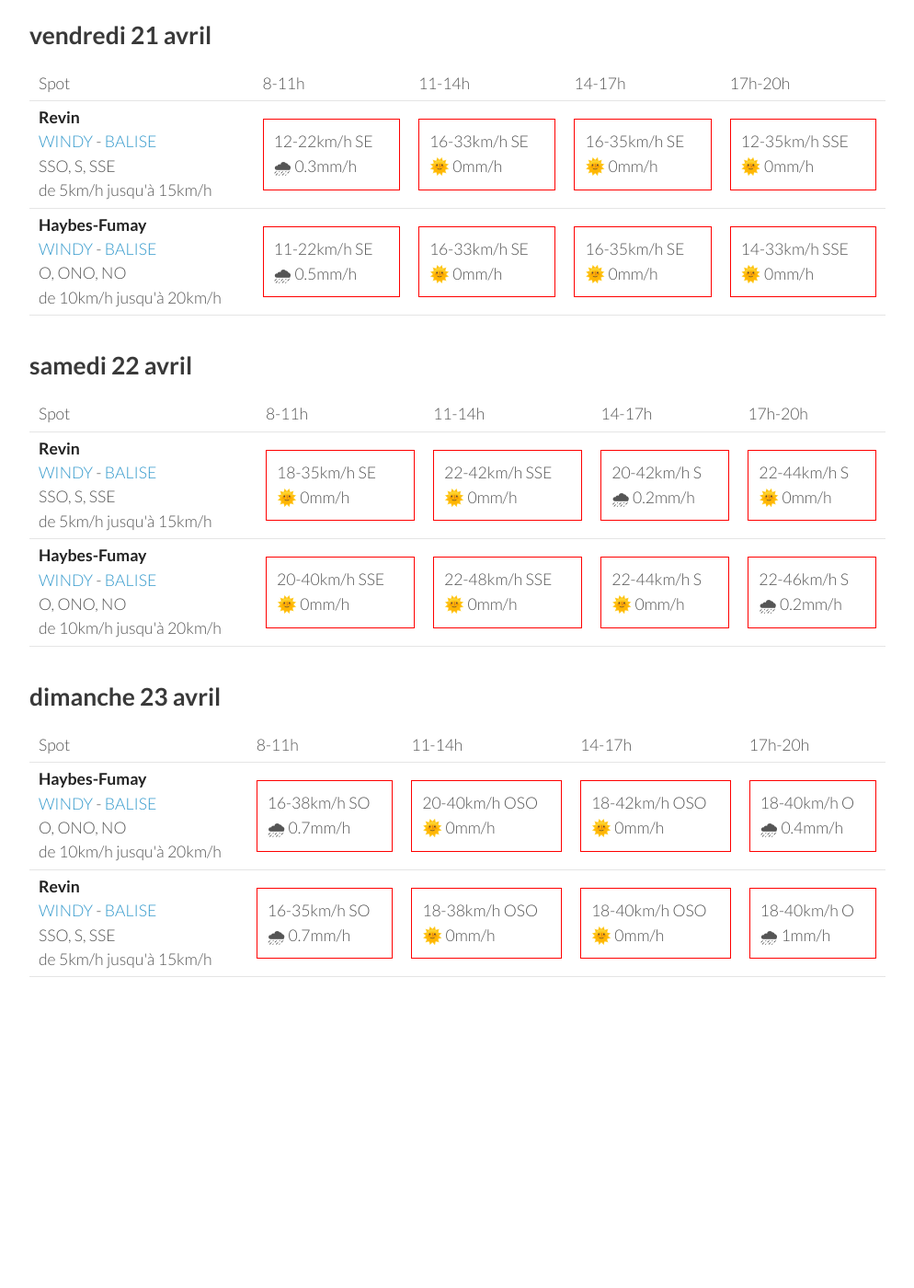
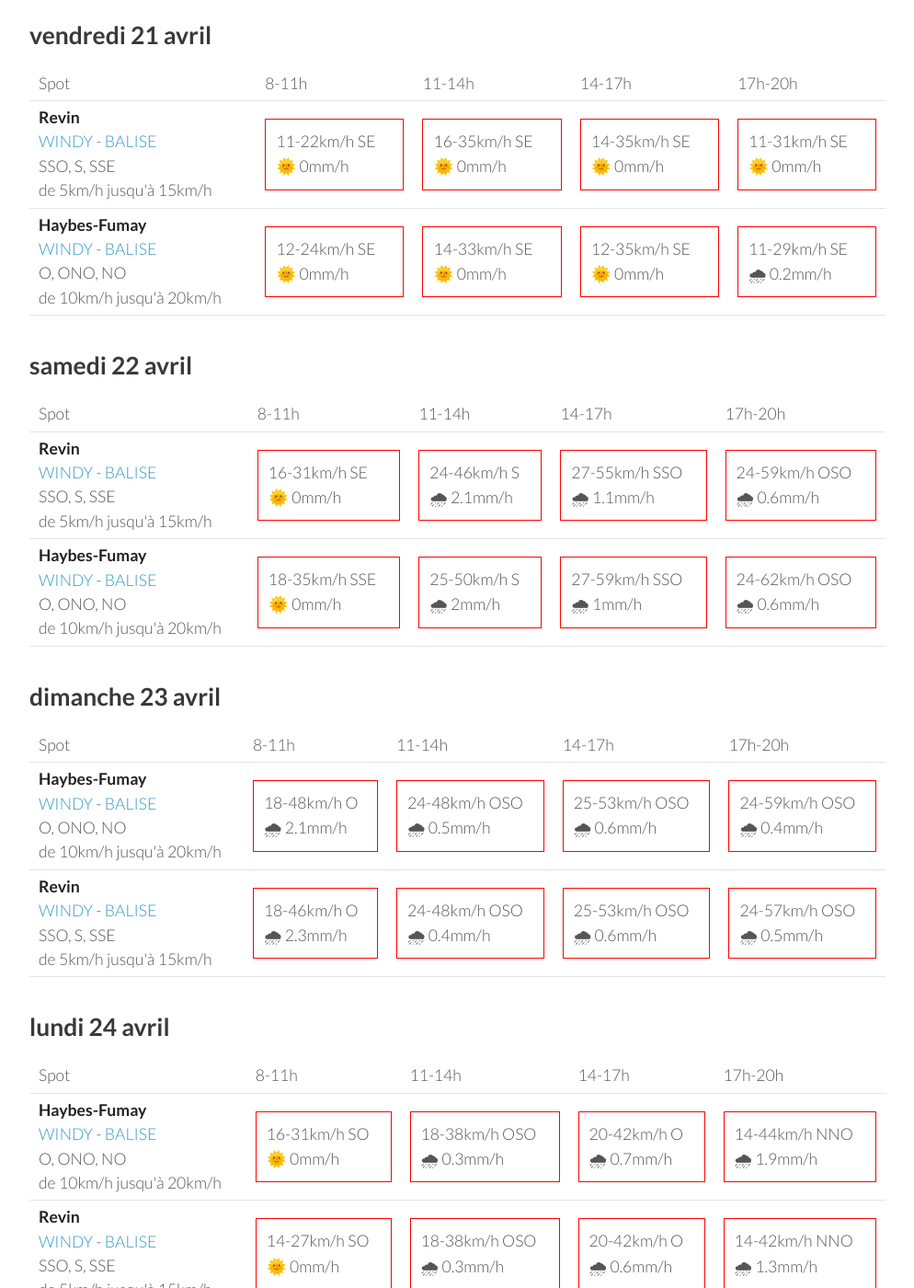
Before and after one commit to parapente-dans-le-nord/parapente-dans-le-nord.github.io, a Jekyll site: the page built from ardennes.markdown, in a window 1280 px wide and 1400 px high, scrolled down 976 px. Shown: the whole window at 92% size, without its empty margins (26-1020 px from the left). Built offline with Jekyll 4.4.1, drawn with Linux system fonts in a browser that asks for light colours; before the commit the page ends 2166 px from its top, so only the background shows below that; some of the changed text lies outside the part shown.

Commit message:
update index.markdown

```diff
--- a/ardennes.markdown
+++ b/ardennes.markdown
@@ -24,21 +24,19 @@ page mise à jour le mercredi 19 avril 06:10
 <tr>
         <td><strong>Haybes-Fumay</strong><br><a href="https://windy.com/49.998/4.715?49.913,4.738,10">WINDY</a> - <span class=""><a href="http://www.balisemeteo.com/balise.php?idBalise=104">BALISE</a> </span><br> <span class="vent-favorable">O, ONO, NO</span><br><span class="force-vent">de 10km/h jusqu'à 20km/h</span> </td>
 
-            <td><div class="not-flyable"><p>5-12km/h NNE</p><p>🌞 0mm/h</p></div></td>
-            <td><div class="not-flyable"><p>9-24km/h NNE</p><p>🌞 0mm/h</p></div></td>
-            <td><div class="not-flyable"><p>9-27km/h NE</p><p>🌞 0mm/h</p></div></td>
-            <td><div class="not-flyable"><p>11-31km/h NNE</p><p>🌞 0mm/h</p></div></td>
-
+            <td><div class="not-flyable"><p>0-0km/h NA</p><p>🌧️ 0mm/h</p></div></td>
+            <td><div class="not-flyable"><p>9-24km/h NE</p><p>🌞 0mm/h</p></div></td>
+            <td><div class="not-flyable"><p>9-25km/h NE</p><p>🌞 0mm/h</p></div></td>
+            <td><div class="not-flyable"><p>12-29km/h NNE</p><p>🌞 0mm/h</p></div></td>
 
     </tr>
 <tr>
         <td><strong>Revin</strong><br><a href="https://windy.com/49.948/4.625?49.543,4.625,8">WINDY</a> - <span class=""><a href="http://www.balisemeteo.com/balise.php?idBalise=5019">BALISE</a> </span><br> <span class="vent-favorable">SSO, S, SSE</span><br><span class="force-vent">de 5km/h jusqu'à 15km/h</span> </td>
 
-            <td><div class="not-flyable"><p>9-22km/h NNE</p><p>🌞 0mm/h</p></div></td>
-            <td><div class="not-flyable"><p>11-27km/h NE</p><p>🌞 0mm/h</p></div></td>
+            <td><div class="not-flyable"><p>0-0km/h NA</p><p>🌧️ 0mm/h</p></div></td>
             <td><div class="not-flyable"><p>11-29km/h NE</p><p>🌞 0mm/h</p></div></td>
-            <td><div class="not-flyable"><p>14-40km/h NE</p><p>🌞 0mm/h</p></div></td>
-
+            <td><div class="not-flyable"><p>11-29km/h NE</p><p>🌞 0mm/h</p></div></td>
+            <td><div class="not-flyable"><p>12-38km/h NE</p><p>🌞 0mm/h</p></div></td>
 
     </tr>
 
@@ -60,20 +58,20 @@ page mise à jour le mercredi 19 avril 06:10
 <tr>
         <td><strong>Haybes-Fumay</strong><br><a href="https://windy.com/49.998/4.715?49.913,4.738,10">WINDY</a> - <span class=""><a href="http://www.balisemeteo.com/balise.php?idBalise=104">BALISE</a> </span><br> <span class="vent-favorable">O, ONO, NO</span><br><span class="force-vent">de 10km/h jusqu'à 20km/h</span> </td>
 
-            <td><div class="not-flyable"><p>5-14km/h NNE</p><p>🌞 0mm/h</p></div></td>
-            <td><div class="not-flyable"><p>12-33km/h NNE</p><p>🌞 0mm/h</p></div></td>
-            <td><div class="not-flyable"><p>9-29km/h NE</p><p>🌞 0mm/h</p></div></td>
-            <td><div class="not-flyable"><p>3-20km/h ONO</p><p>🌧 3.3mm/h</p></div></td>
+            <td><div class="not-flyable"><p>7-18km/h NNE</p><p>🌞 0mm/h</p></div></td>
+            <td><div class="not-flyable"><p>12-29km/h NNE</p><p>🌧 0.2mm/h</p></div></td>
+            <td><div class="not-flyable"><p>9-33km/h ENE</p><p>🌧 0.6mm/h</p></div></td>
+            <td><div class="not-flyable"><p>5-24km/h ENE</p><p>🌧 1.5mm/h</p></div></td>
 
 
     </tr>
 <tr>
         <td><strong>Revin</strong><br><a href="https://windy.com/49.948/4.625?49.543,4.625,8">WINDY</a> - <span class=""><a href="http://www.balisemeteo.com/balise.php?idBalise=5019">BALISE</a> </span><br> <span class="vent-favorable">SSO, S, SSE</span><br><span class="force-vent">de 5km/h jusqu'à 15km/h</span> </td>
 
-            <td><div class="not-flyable"><p>9-24km/h NNE</p><p>🌞 0mm/h</p></div></td>
-            <td><div class="not-flyable"><p>11-35km/h NE</p><p>🌞 0mm/h</p></div></td>
-            <td><div class="not-flyable"><p>11-33km/h NE</p><p>🌞 0mm/h</p></div></td>
-            <td><div class="not-flyable"><p>5-40km/h N</p><p>🌧 2.1mm/h</p></div></td>
+            <td><div class="not-flyable"><p>9-27km/h NNE</p><p>🌞 0mm/h</p></div></td>
+            <td><div class="not-flyable"><p>11-33km/h NE</p><p>🌧 0.2mm/h</p></div></td>
+            <td><div class="not-flyable"><p>11-29km/h ENE</p><p>🌧 0.3mm/h</p></div></td>
+            <td><div class="not-flyable"><p>7-27km/h E</p><p>🌧 1.9mm/h</p></div></td>
 
 
     </tr>
@@ -96,20 +94,20 @@ page mise à jour le mercredi 19 avril 06:10
 <tr>
         <td><strong>Revin</strong><br><a href="https://windy.com/49.948/4.625?49.543,4.625,8">WINDY</a> - <span class=""><a href="http://www.balisemeteo.com/balise.php?idBalise=5019">BALISE</a> </span><br> <span class="vent-favorable">SSO, S, SSE</span><br><span class="force-vent">de 5km/h jusqu'à 15km/h</span> </td>
 
-            <td><div class="not-flyable"><p>12-22km/h SE</p><p>🌧 0.3mm/h</p></div></td>
-            <td><div class="not-flyable"><p>16-33km/h SE</p><p>🌞 0mm/h</p></div></td>
+            <td><div class="not-flyable"><p>11-22km/h SE</p><p>🌞 0mm/h</p></div></td>
             <td><div class="not-flyable"><p>16-35km/h SE</p><p>🌞 0mm/h</p></div></td>
-            <td><div class="not-flyable"><p>12-35km/h SSE</p><p>🌞 0mm/h</p></div></td>
+            <td><div class="not-flyable"><p>14-35km/h SE</p><p>🌞 0mm/h</p></div></td>
+            <td><div class="not-flyable"><p>11-31km/h SE</p><p>🌞 0mm/h</p></div></td>
 
 
     </tr>
 <tr>
         <td><strong>Haybes-Fumay</strong><br><a href="https://windy.com/49.998/4.715?49.913,4.738,10">WINDY</a> - <span class=""><a href="http://www.balisemeteo.com/balise.php?idBalise=104">BALISE</a> </span><br> <span class="vent-favorable">O, ONO, NO</span><br><span class="force-vent">de 10km/h jusqu'à 20km/h</span> </td>
 
-            <td><div class="not-flyable"><p>11-22km/h SE</p><p>🌧 0.5mm/h</p></div></td>
-            <td><div class="not-flyable"><p>16-33km/h SE</p><p>🌞 0mm/h</p></div></td>
-            <td><div class="not-flyable"><p>16-35km/h SE</p><p>🌞 0mm/h</p></div></td>
-            <td><div class="not-flyable"><p>14-33km/h SSE</p><p>🌞 0mm/h</p></div></td>
+            <td><div class="not-flyable"><p>12-24km/h SE</p><p>🌞 0mm/h</p></div></td>
+            <td><div class="not-flyable"><p>14-33km/h SE</p><p>🌞 0mm/h</p></div></td>
+            <td><div class="not-flyable"><p>12-35km/h SE</p><p>🌞 0mm/h</p></div></td>
+            <td><div class="not-flyable"><p>11-29km/h SE</p><p>🌧 0.2mm/h</p></div></td>
 
 
     </tr>
@@ -132,20 +130,20 @@ page mise à jour le mercredi 19 avril 06:10
 <tr>
         <td><strong>Revin</strong><br><a href="https://windy.com/49.948/4.625?49.543,4.625,8">WINDY</a> - <span class=""><a href="http://www.balisemeteo.com/balise.php?idBalise=5019">BALISE</a> </span><br> <span class="vent-favorable">SSO, S, SSE</span><br><span class="force-vent">de 5km/h jusqu'à 15km/h</span> </td>
 
-            <td><div class="not-flyable"><p>18-35km/h SE</p><p>🌞 0mm/h</p></div></td>
-            <td><div class="not-flyable"><p>22-42km/h SSE</p><p>🌞 0mm/h</p></div></td>
-            <td><div class="not-flyable"><p>20-42km/h S</p><p>🌧 0.2mm/h</p></div></td>
-            <td><div class="not-flyable"><p>22-44km/h S</p><p>🌞 0mm/h</p></div></td>
+            <td><div class="not-flyable"><p>16-31km/h SE</p><p>🌞 0mm/h</p></div></td>
+            <td><div class="not-flyable"><p>24-46km/h S</p><p>🌧 2.1mm/h</p></div></td>
+            <td><div class="not-flyable"><p>27-55km/h SSO</p><p>🌧 1.1mm/h</p></div></td>
+            <td><div class="not-flyable"><p>24-59km/h OSO</p><p>🌧 0.6mm/h</p></div></td>
 
 
     </tr>
 <tr>
         <td><strong>Haybes-Fumay</strong><br><a href="https://windy.com/49.998/4.715?49.913,4.738,10">WINDY</a> - <span class=""><a href="http://www.balisemeteo.com/balise.php?idBalise=104">BALISE</a> </span><br> <span class="vent-favorable">O, ONO, NO</span><br><span class="force-vent">de 10km/h jusqu'à 20km/h</span> </td>
 
-            <td><div class="not-flyable"><p>20-40km/h SSE</p><p>🌞 0mm/h</p></div></td>
-            <td><div class="not-flyable"><p>22-48km/h SSE</p><p>🌞 0mm/h</p></div></td>
-            <td><div class="not-flyable"><p>22-44km/h S</p><p>🌞 0mm/h</p></div></td>
-            <td><div class="not-flyable"><p>22-46km/h S</p><p>🌧 0.2mm/h</p></div></td>
+            <td><div class="not-flyable"><p>18-35km/h SSE</p><p>🌞 0mm/h</p></div></td>
+            <td><div class="not-flyable"><p>25-50km/h S</p><p>🌧 2mm/h</p></div></td>
+            <td><div class="not-flyable"><p>27-59km/h SSO</p><p>🌧 1mm/h</p></div></td>
+            <td><div class="not-flyable"><p>24-62km/h OSO</p><p>🌧 0.6mm/h</p></div></td>
 
 
     </tr>
@@ -168,20 +166,20 @@ page mise à jour le mercredi 19 avril 06:10
 <tr>
         <td><strong>Haybes-Fumay</strong><br><a href="https://windy.com/49.998/4.715?49.913,4.738,10">WINDY</a> - <span class=""><a href="http://www.balisemeteo.com/balise.php?idBalise=104">BALISE</a> </span><br> <span class="vent-favorable">O, ONO, NO</span><br><span class="force-vent">de 10km/h jusqu'à 20km/h</span> </td>
 
-            <td><div class="not-flyable"><p>16-38km/h SO</p><p>🌧 0.7mm/h</p></div></td>
-            <td><div class="not-flyable"><p>20-40km/h OSO</p><p>🌞 0mm/h</p></div></td>
-            <td><div class="not-flyable"><p>18-42km/h OSO</p><p>🌞 0mm/h</p></div></td>
-            <td><div class="not-flyable"><p>18-40km/h O</p><p>🌧 0.4mm/h</p></div></td>
+            <td><div class="not-flyable"><p>18-48km/h O</p><p>🌧 2.1mm/h</p></div></td>
+            <td><div class="not-flyable"><p>24-48km/h OSO</p><p>🌧 0.5mm/h</p></div></td>
+            <td><div class="not-flyable"><p>25-53km/h OSO</p><p>🌧 0.6mm/h</p></div></td>
+            <td><div class="not-flyable"><p>24-59km/h OSO</p><p>🌧 0.4mm/h</p></div></td>
 
 
     </tr>
 <tr>
         <td><strong>Revin</strong><br><a href="https://windy.com/49.948/4.625?49.543,4.625,8">WINDY</a> - <span class=""><a href="http://www.balisemeteo.com/balise.php?idBalise=5019">BALISE</a> </span><br> <span class="vent-favorable">SSO, S, SSE</span><br><span class="force-vent">de 5km/h jusqu'à 15km/h</span> </td>
 
-            <td><div class="not-flyable"><p>16-35km/h SO</p><p>🌧 0.7mm/h</p></div></td>
-            <td><div class="not-flyable"><p>18-38km/h OSO</p><p>🌞 0mm/h</p></div></td>
-            <td><div class="not-flyable"><p>18-40km/h OSO</p><p>🌞 0mm/h</p></div></td>
-            <td><div class="not-flyable"><p>18-40km/h O</p><p>🌧 1mm/h</p></div></td>
+            <td><div class="not-flyable"><p>18-46km/h O</p><p>🌧 2.3mm/h</p></div></td>
+            <td><div class="not-flyable"><p>24-48km/h OSO</p><p>🌧 0.4mm/h</p></div></td>
+            <td><div class="not-flyable"><p>25-53km/h OSO</p><p>🌧 0.6mm/h</p></div></td>
+            <td><div class="not-flyable"><p>24-57km/h OSO</p><p>🌧 0.5mm/h</p></div></td>
 
 
     </tr>
@@ -189,3 +187,39 @@ page mise à jour le mercredi 19 avril 06:10
 </tbody>
 </table>
 {:/}
+## lundi 24 avril
+
+{::nomarkdown}
+<table>
+  <tbody>
+    <tr>
+      <td>Spot</td>
+      <td>8-11h</td>
+      <td>11-14h</td>
+      <td>14-17h</td>
+      <td>17h-20h</td>
+    </tr>
+<tr>
+        <td><strong>Haybes-Fumay</strong><br><a href="https://windy.com/49.998/4.715?49.913,4.738,10">WINDY</a> - <span class=""><a href="http://www.balisemeteo.com/balise.php?idBalise=104">BALISE</a> </span><br> <span class="vent-favorable">O, ONO, NO</span><br><span class="force-vent">de 10km/h jusqu'à 20km/h</span> </td>
+
+            <td><div class="not-flyable"><p>16-31km/h SO</p><p>🌞 0mm/h</p></div></td>
+            <td><div class="not-flyable"><p>18-38km/h OSO</p><p>🌧 0.3mm/h</p></div></td>
+            <td><div class="not-flyable"><p>20-42km/h O</p><p>🌧 0.7mm/h</p></div></td>
+            <td><div class="not-flyable"><p>14-44km/h NNO</p><p>🌧 1.9mm/h</p></div></td>
+
+
+    </tr>
+<tr>
+        <td><strong>Revin</strong><br><a href="https://windy.com/49.948/4.625?49.543,4.625,8">WINDY</a> - <span class=""><a href="http://www.balisemeteo.com/balise.php?idBalise=5019">BALISE</a> </span><br> <span class="vent-favorable">SSO, S, SSE</span><br><span class="force-vent">de 5km/h jusqu'à 15km/h</span> </td>
+
+            <td><div class="not-flyable"><p>14-27km/h SO</p><p>🌞 0mm/h</p></div></td>
+            <td><div class="not-flyable"><p>18-38km/h OSO</p><p>🌧 0.3mm/h</p></div></td>
+            <td><div class="not-flyable"><p>20-42km/h O</p><p>🌧 0.6mm/h</p></div></td>
+            <td><div class="not-flyable"><p>14-42km/h NNO</p><p>🌧 1.3mm/h</p></div></td>
+
+
+    </tr>
+
+</tbody>
+</table>
+{:/}
```
Also changed, not shown: other parts of ardennes.markdown (+1 -1 lines).
